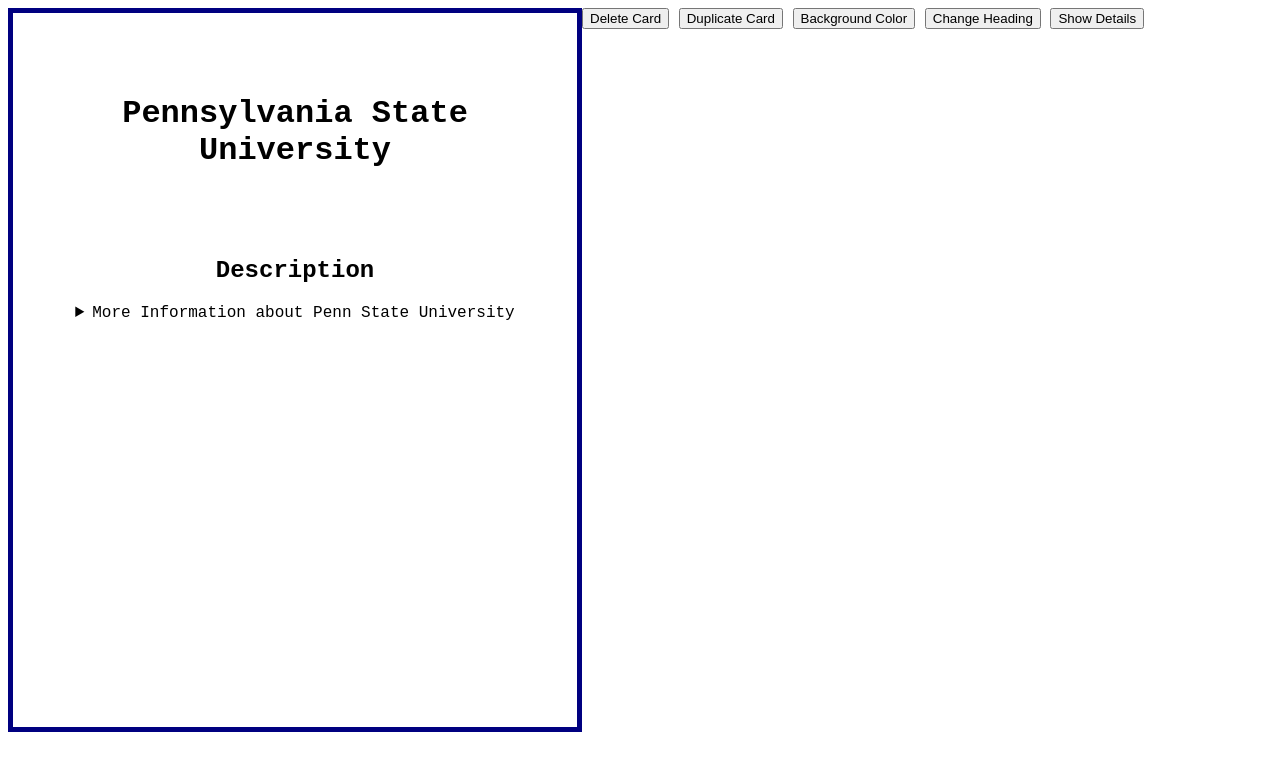
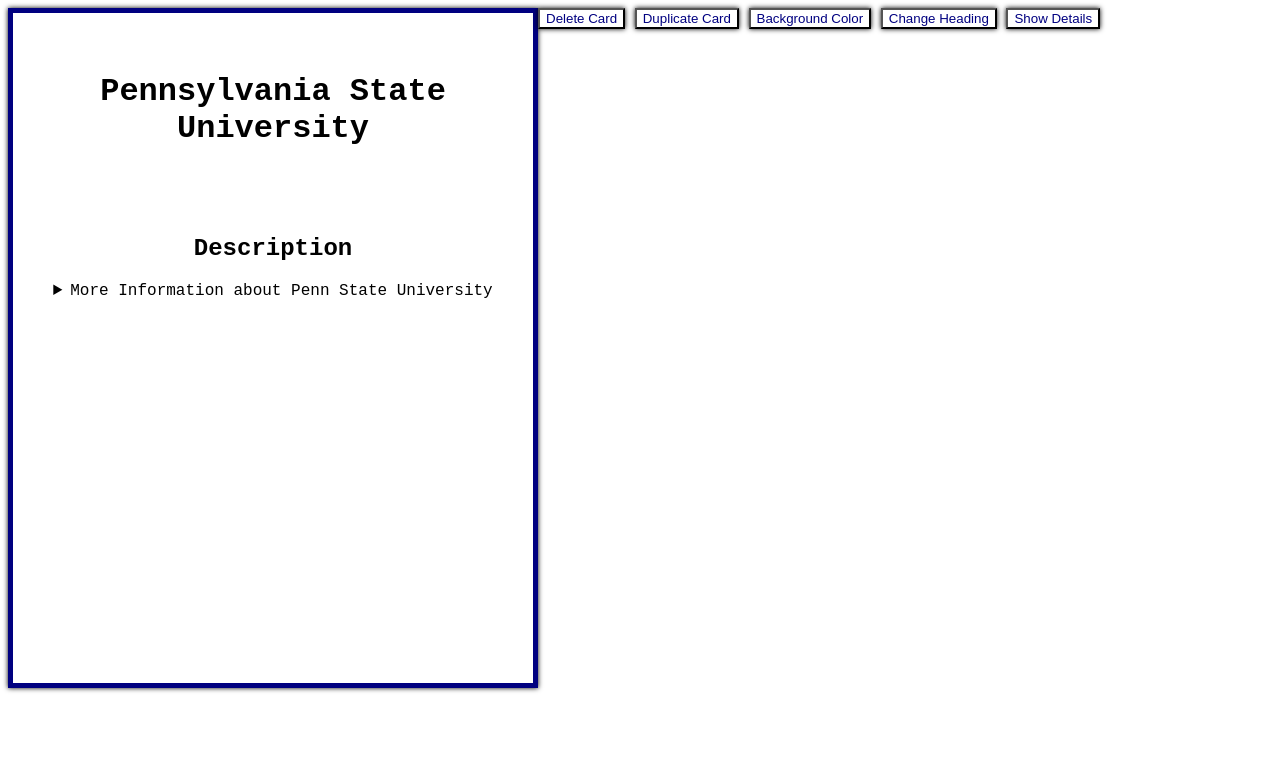
Before and after one commit to ADeo123/logo-card, a website with bundled scripts: page index.html in a window 1280 px wide. Built offline with nearby package versions, Linux system fonts and the light colour scheme.

Commit message:
Final Fixes + Improvements
Version 0.0.3

```diff
--- a/index.html
+++ b/index.html
@@ -32,6 +32,17 @@
     logo-card2[accent-color="white"]{
       --logo-card-accent-color: white;
     }
+
+    button {
+      border-color: 10px navy;
+      color: navy;
+      text-align: center;
+      size: 10px 10px;
+      background-color: white;
+      margin: auto;
+      box-shadow: 0px 0px 5px black;
+    }
+
   </style>
 
   <title>logo-card2</title>
@@ -85,7 +96,6 @@
   details.opened = !details.opened;
 })
 
-
 </script>
 
 </body>
--- a/package.json
+++ b/package.json
@@ -3,7 +3,7 @@
   "description": "Webcomponent team-card following open-wc recommendations",
   "license": "MIT",
   "author": "team-card",
-  "version": "0.0.2",
+  "version": "0.0.3",
   "type": "module",
   "scripts": {
     "test": "web-test-runner --coverage",
--- a/src/logo-card2.js
+++ b/src/logo-card2.js
@@ -1,7 +1,5 @@
 import { LitElement, html, css } from 'lit';
 import "@lrnwebcomponents/meme-maker/meme-maker.js";
-
-const logo = new URL('../assets/open-wc-logo.svg', import.meta.url).href;
 
 class LogoCard2 extends LitElement {
   static properties = {
@@ -13,15 +11,9 @@
     reflect: true,
     attribute: 'accent-color'},
     opened: {type: Boolean, reflect: true},
-    memeImage:{
-      type: String
-    },
-    memeTopText: {
-      type: String
-    },
-    memeBottomText:{
-      type: String
-    },
+    memeImage:{type: String},
+    memeTopText: {type: String},
+    memeBottomText:{type: String},
   }
 
   static get styles(){
@@ -43,36 +35,21 @@
       color: black;
     }
 
-
       .mainCard {
         text-align: center;
         border: 5px solid navy;
-        padding: 32px 32px 32px 32px;
+        padding: 10px 10px 10px 10px;
         width: 500px;
         height: 650px;
         background-color: white;
         display: flex;
         float: left;
         display: block;
-      }
-      button {
-        color: blue;
-        padding: 30px 30px 30px 30px;
-        display: block;
-        margin: auto;
-      }
-      .btn:hover {
-        background-color: blue;
-        color: white;
-      }
-      .btn:focus {
-        background-color: blue;
-        color: white;
+        box-shadow: 0px 0px 5px black;
       }
       .image {
         padding: 10px 10px 10px 10px;
-        width: 350px;
-        border-color: black;
+        width: 450px;
         margin: 0px auto;
       }
       .heading{
@@ -131,7 +108,6 @@
     });
   }
 
-
   render() {
     return html`
       <div class="mainCard">
```
